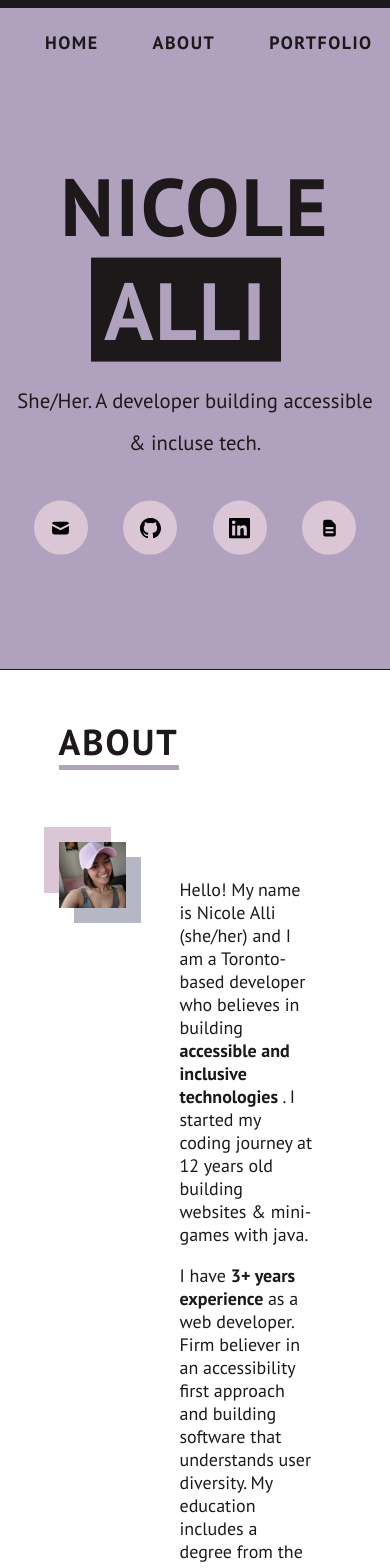
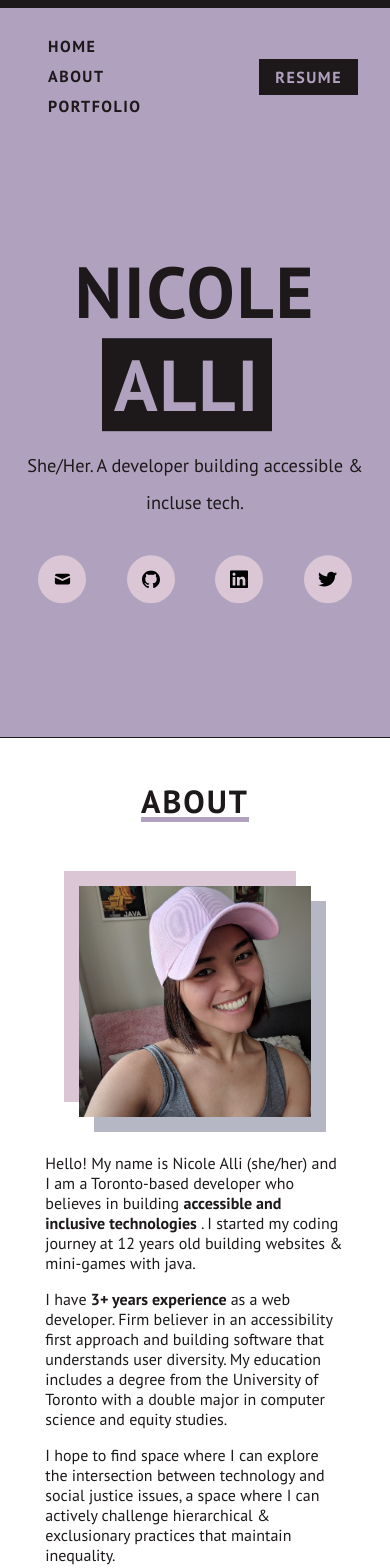
Before and after one commit to nicoalli/nicolealli, a Vue app: page / in a window 390 px wide. Shown: the top 1568 px of the page. Built offline with nearby package versions, Linux system fonts and the light colour scheme.

Commit message:
Add responsivity and update social links

```diff
--- a/src/App.vue
+++ b/src/App.vue
@@ -75,13 +75,17 @@ a {
 }
 
 .section__title {
-  border-bottom: 5px solid var(--primary);
   color: var(--text-primary);
+  display: block;
   font-weight: bold;
   font-size: 2rem;
   letter-spacing: 2px;
   text-transform: uppercase;
-  width: fit-content;
+}
+.section__title .underline {
+  border-bottom: 5px solid var(--primary);
+  display: inline-block;
+  line-height: 1;
 }
 
 .dark-bg {
@@ -102,7 +106,7 @@ a {
   --primary: var(--fairy-wand);
   --secondary: var(--light-lilac);
   --text-primary: var(--siyah-black);
-  --text-secondary: rgba(29, 25, 26, 0.85);
+  --text-secondary: rgba(29, 25, 26, 0.75);
 
   --silt: #8b7a72;
   --light-lilac: #dac6d4;
@@ -114,4 +118,18 @@ a {
   --burns-cave: #7a5a48;
   --silverado-trail: #b6b7c5;
 }
+
+@media only screen and (max-width: 768px) {
+  html,
+  body {
+    font-size: 16px;
+  }
+
+  .section__content {
+    width: 85vw;
+  }
+  .section__title {
+    text-align: center;
+  }
+}
 </style>
--- a/src/components/About.vue
+++ b/src/components/About.vue
@@ -1,7 +1,11 @@
 <template>
   <section id="about" class="section">
     <div class="section__content">
-      <h2 id="about-title" class="section__title">About</h2>
+      <h2 id="about-title" class="section__title">
+        <span class="underline">
+          About
+        </span>
+      </h2>
       <div class="about__content">
         <div class="about__photo-wrapper">
           <img
@@ -60,7 +64,6 @@ export default {
 }
 
 .about__photo-wrapper {
-  position: relative;
   flex: 1;
   max-width: 30%;
 }
@@ -76,4 +79,17 @@ export default {
   padding: 1rem;
   margin-left: 2rem;
 }
+
+@media only screen and (max-width: 768px) {
+  .about__content {
+    display: block;
+  }
+  .about__photo-wrapper {
+    max-width: 70%;
+    margin: auto;
+  }
+  .about__text {
+    margin-left: 0;
+  }
+}
 </style>
--- a/src/components/Footer.vue
+++ b/src/components/Footer.vue
@@ -2,14 +2,6 @@
   <footer id="footer" class="footer">
     <div class="footer__grid">
       <div class="footer__col-1">
-        <figure>
-          <img :src="require('@/assets/images/coco.jpg')" alt="Coco" />
-          <figcaption>
-            Please enjoy this photo of my very fluffy cat, Coco.
-          </figcaption>
-        </figure>
-      </div>
-      <div class="footer__col-2">
         <h2 class="text--thick">Contact</h2>
         <ul class="contact-list">
           <li class="contact-list__item">
@@ -41,6 +33,14 @@
           </li>
         </ul>
       </div>
+      <div class="footer__col-2">
+        <figure>
+          <img :src="require('@/assets/images/coco.jpg')" alt="Coco" />
+          <figcaption>
+            Please enjoy this photo of my very fluffy cat, Coco.
+          </figcaption>
+        </figure>
+      </div>
     </div>
   </footer>
 </template>
@@ -60,7 +60,7 @@ export default {
 
 .footer__grid {
   display: grid;
-  grid-template-columns: 25% 1fr;
+  grid-template-columns: 1fr 20%;
   margin: auto;
   width: 75vw;
 }
@@ -68,14 +68,14 @@ export default {
 .footer__col-1 {
   margin-left: 2rem;
 }
-.footer__col-1 figure img {
+.footer__col-1 h2 {
+  font-size: 1.25rem;
+}
+
+.footer__col-2 figure img {
   border-radius: 4px;
   object-fit: cover;
   width: 100%;
-}
-
-.footer__col-2 h2 {
-  font-size: 1.25rem;
 }
 
 .contact-list {
@@ -104,4 +104,20 @@ export default {
   outline: 1px solid var(--primary);
   transition: all 0.2s ease;
 }
+
+@media only screen and (max-width: 1439px) {
+  .footer__grid {
+    grid-template-columns: 1fr 40%;
+  }
+}
+
+@media only screen and (max-width: 600px) {
+  .footer__grid {
+    display: block;
+  }
+  .footer__col-1 {
+    margin: auto;
+    text-align: center;
+  }
+}
 </style>
--- a/src/components/Header.vue
+++ b/src/components/Header.vue
@@ -31,13 +31,15 @@ export default {
 .header {
   background: var(--primary);
   display: flex;
+  flex-wrap: wrap;
   align-items: center;
 }
 
 .main-nav {
   display: flex;
+  flex-wrap: wrap;
   justify-content: space-evenly;
-  padding: 1rem;
+  padding: 1.5rem;
 }
 .main-nav a {
   border-bottom: 2px solid var(--primary);
@@ -79,10 +81,10 @@ export default {
   transition: all 0.2s ease;
 }
 
-@media only screen and (min-width: 769px) {
+@media only screen and (max-width: 768px) {
   .main-nav {
-    justify-content: left;
-    padding: 1.5rem;
+    align-items: flex-start;
+    flex-direction: column;
   }
 }
 </style>
--- a/src/components/Hero.vue
+++ b/src/components/Hero.vue
@@ -28,11 +28,11 @@
           <img :src="linkedin" alt="linkedin" class="hero__icon" />
         </a>
         <a
-          href="https://resume.creddle.io/resume/gzpy3v9gj6h"
+          href="https://twitter.com/ItsTheNicoleA"
           target="_blank"
           class="hero__link"
         >
-          <img :src="resume" alt="resume" class="hero__icon" />
+          <img :src="twitter" alt="twitter" class="hero__icon" />
         </a>
       </div>
     </div>
@@ -43,7 +43,7 @@
 import github from "@/assets/icons/github.svg";
 import email from "@/assets/icons/email.svg";
 import linkedin from "@/assets/icons/linkedin.svg";
-import resume from "@/assets/icons/resume.svg";
+import twitter from "@/assets/icons/twitter.svg";
 
 export default {
   name: "Hero",
@@ -52,7 +52,7 @@ export default {
       github,
       email,
       linkedin,
-      resume
+      twitter
     };
   }
 };
--- a/src/components/Portfolio.vue
+++ b/src/components/Portfolio.vue
@@ -1,7 +1,9 @@
 <template>
   <section id="portfolio" class="section">
     <div class="section__content">
-      <h2 id="portfolio-title" class="section__title">Portfolio</h2>
+      <h2 id="portfolio-title" class="section__title">
+        <span class="underline"> Portfolio </span>
+      </h2>
       <ul class="portfolio__list">
         <UICard tag="li" v-for="(item, index) in portfolio" :key="index">
           <UICardText titleTag="h3">
@@ -115,7 +117,7 @@ export default {
   display: flex;
   flex-wrap: wrap;
   list-style: none;
-  margin: 0;
+  margin: 2rem 0;
   padding: 0;
 }
 
@@ -125,8 +127,8 @@ export default {
   border-radius: 8px;
   display: flex;
   flex-direction: column;
+  flex: 1 1 calc(100% / 5);
   margin: 1rem;
-  max-width: calc(100% / 4);
   padding: 1rem 1.5rem;
 }
 
@@ -138,10 +140,10 @@ export default {
 .portfolio__list .card__text .subtitle {
   text-transform: uppercase;
   font-weight: bold;
-  color: var(--primary);
-  font-size: 0.9rem;
+  color: #866ca0;
+  font-size: 0.85rem;
   letter-spacing: 0.5px;
-  margin-bottom: 1rem;
+  margin-bottom: 1.5rem;
   display: block;
 }
 
@@ -200,4 +202,16 @@ export default {
   background: #d9efd7;
   color: #5f6d5f;
 }
+
+@media only screen and (max-width: 1439px) {
+  .portfolio__list .card {
+    flex: 1 1 calc(100% / 3);
+  }
+}
+
+@media only screen and (max-width: 768px) {
+  .portfolio__list .card {
+    flex: 1 1 100%;
+  }
+}
 </style>
```
Also changed, not shown: src/assets/icons/twitter.svg (added).
